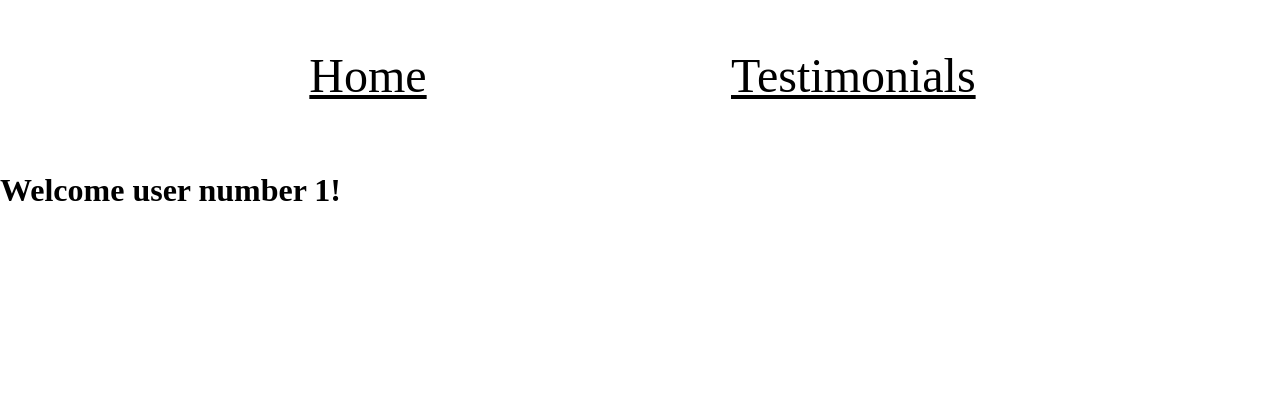
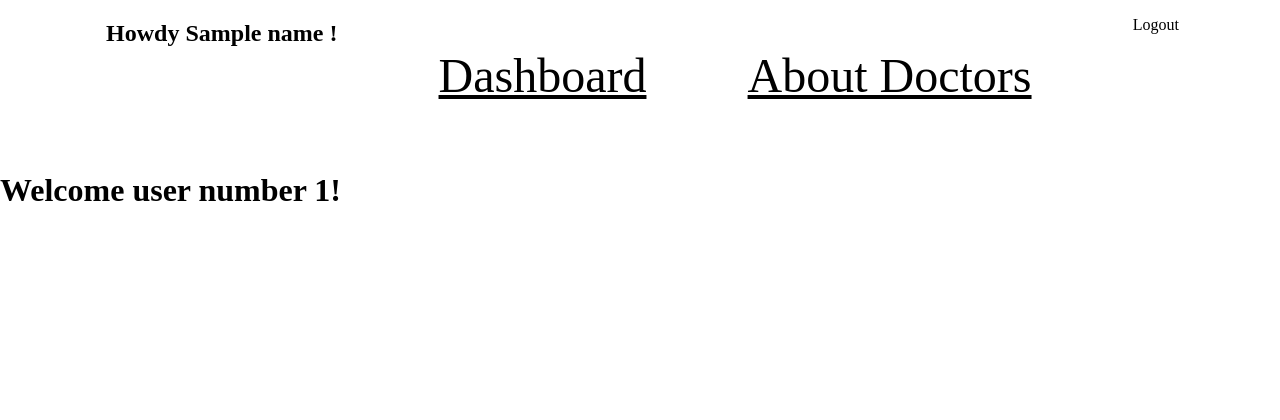
Before and after one commit to ecarlos09/mediquick, a Django app: template mediquick/patients/templates/patients/patient-home.html in a window 1280 px wide. Shown: the top 420 px of the page. Run offline with Django 3.2, Linux system fonts and the light colour scheme; the template is opened without the code that fills it: most values are stand-ins (such as "Sample title", 1, 10 or a date in 2020).

Commit message:
adds patient base.html and dynamic patient navigation with routing

```diff
--- /dev/null
+++ b/mediquick/patients/templates/patients/base.html
@@ -0,0 +1,46 @@
+{% load static %}
+
+<!DOCTYPE html>
+<head>
+  {% block head %}
+  <title>MediQuick | {% block title %} {% endblock %}</title>
+  <link rel="stylesheet" href="{% static 'public/css/base.css' %}">
+  <link rel="shortcut icon" type="image/jpg" href="{% static 'public/images/crossign.png'%/}">
+  <!-- <link rel="preconnect" href="https://fonts.gstatic.com"> -->
+  <link href="https://fonts.googleapis.com/css2?family=Playfair+Display:wght@600&display=swap" rel="stylesheet">
+  {% endblock %}
+</head>
+
+<body>
+  <nav>
+    <div class="nav">
+    <h1>Howdy {% block name %} {% endblock %} !</h1>
+      <!-- <a href="/"><p>Home</p></a> -->
+      <a href="/patients/home/{{user_number}}"><p>Dashboard</p></a>
+      <a href="/patients/doctors"><p>About Doctors</p></a>
+      <p>Logout</p>
+    </div>
+  </nav>
+  <main>
+    {% block content %}
+
+    {% endblock %}
+  </main>
+
+
+   <footer>
+     <ul>
+      <a href="/policy"><li>
+       <p>Policy</p>
+      </li></a>
+      <a href="/about"><li>
+       <p>About</p>
+      </li></a>
+      <a href="/support"><li>
+       <p>Support</p>
+      </li></a>
+    </ul>
+   </footer>
+   {% block script %}
+   {% endblock %}
+</body>
--- a/mediquick/patients/templates/patients/patient-home.html
+++ b/mediquick/patients/templates/patients/patient-home.html
@@ -1,7 +1,8 @@
-{% extends "public/base.html" %}
+{% extends "patients/base.html" %}
 
-{% block title %}{{title}}{% endblock %}
+{% block title %}{{name}}'s Dashboard{% endblock %}
 
+{% block name %}{{name}}{% endblock %}
 
 {% block content %}
     <h1>Welcome user number {{user_number}}!</h1>
--- a/mediquick/patients/views.py
+++ b/mediquick/patients/views.py
@@ -23,7 +23,7 @@ def patient_home(request, user_id):
     # user_name = user.first_name
     if user_id == pk and not user.is_doctor:
         data = {
-            'title': user_id,
+            'name': user.first_name,
             'user_number': user_id,
         }
         return render(request, 'patients/patient-home.html', data)
```
Also changed, not shown: mediquick/db.sqlite3.
